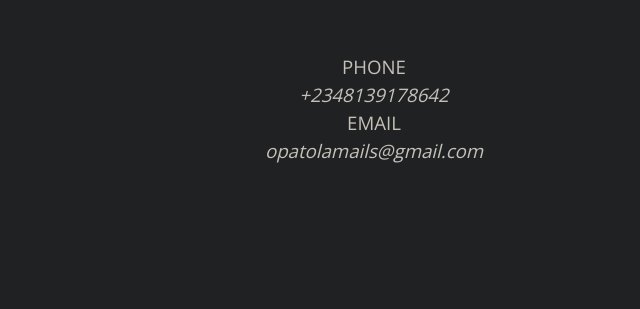
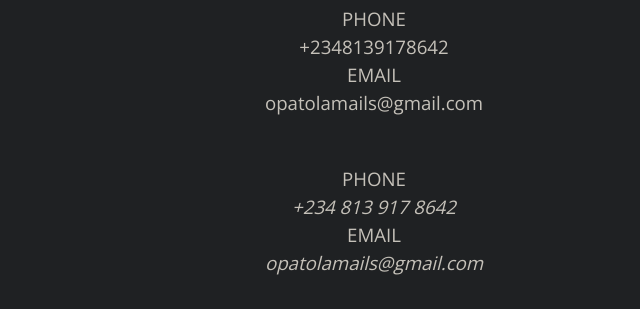
Before and after one commit to Ismail-Opatola/my-website, a Gatsby site: page /privacy-policy in a window 1280 px wide. Shown: the part 5751-6060 px from the top of the page, without its empty margins (266-906 px from the left). Before the commit the page ends 5948 px from the top, so only its background shows below. Built offline with nearby package versions, Linux system fonts and the light colour scheme; Gatsby itself is replaced by a stand-in of ours.

Commit message:
Merge branch 'master' of https://github.com/Ismail-Opatola/my-website

```diff
--- a/src/components/layout/Footer.js
+++ b/src/components/layout/Footer.js
@@ -246,10 +246,14 @@ const Footer = props => {
        </MuiLink>
       </ListItem>
      </List>
+     <Typography>PHONE</Typography>
+     <Typography>+2348139178642</Typography>
+     <Typography>EMAIL</Typography>
+     <Typography>opatolamails@gmail.com</Typography>
     </Box>
     <Box className={classes.footer}>
      <Typography className={classes.span}>PHONE</Typography>
-     <Typography className={classes.italicise}>+2348139178642</Typography>
+     <Typography className={classes.italicise}>+234 813 917 8642</Typography>
      <Typography className={classes.span}>EMAIL</Typography>
      <Typography className={classes.italicise}>
       opatolamails@gmail.com
```
